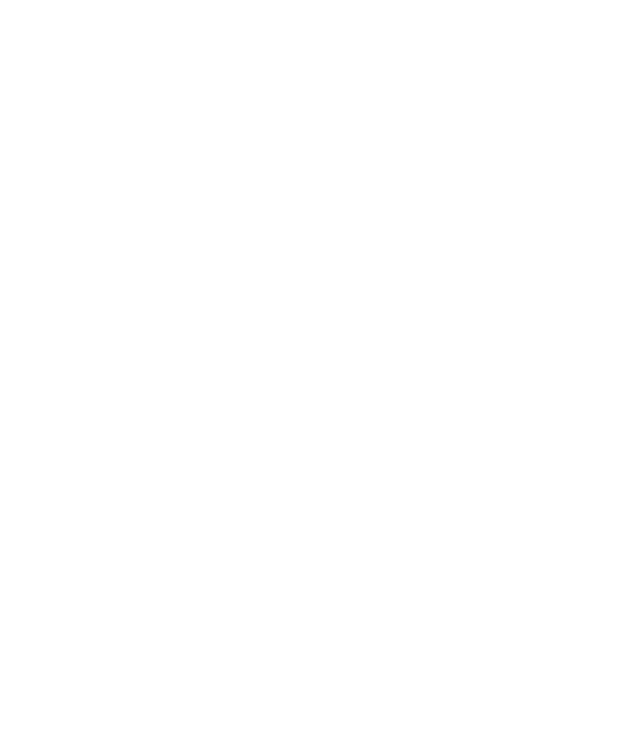
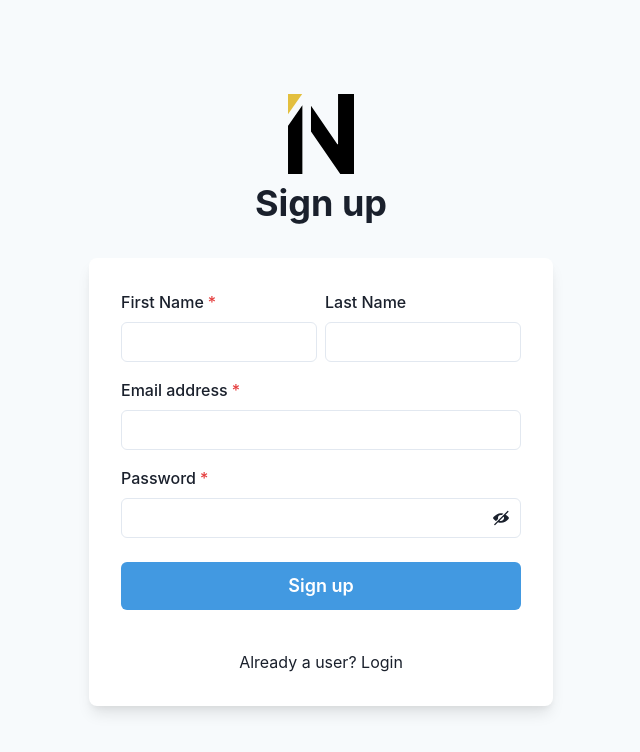
Before and after one commit to Ahmedhnzli/Indigenes-master-master, a React (Create React App) app: page /signup in a window 1280 px wide. Before the commit this address had no page. Shown: the top 752 px of the page, without its empty margins (319-959 px from the left). Built offline with nearby package versions, Linux system fonts and the light colour scheme.

Commit message:
add signup

```diff
--- a/package.json
+++ b/package.json
@@ -3,6 +3,7 @@
   "version": "0.1.0",
   "private": true,
   "dependencies": {
+    "@chakra-ui/icons": "^2.0.4",
     "@chakra-ui/react": "^2.2.4",
     "@emotion/react": "^11.9.3",
     "@emotion/styled": "^11.9.3",
--- a/src/App.js
+++ b/src/App.js
@@ -6,6 +6,7 @@
 import { Main } from './pages/Main';
 import { BrowserRouter as Router, Routes, Route } from 'react-router-dom';
 import {Login} from './pages/Login/Login'
+import SignupCard  from './pages/sign up/Signup';
 
 function App() {
   return (
@@ -14,8 +15,8 @@
       <Routes>
 
       <Route path='/' exact element={ <Main/>} />
-
       <Route path='/login' element={<Login />} />
+      <Route path='/signup' element={<SignupCard/>} />
 
 
 </Routes>
--- a/src/components/Header/Header.jsx
+++ b/src/components/Header/Header.jsx
@@ -3,7 +3,6 @@
   Button,
   Flex,
   HStack,
-  useColorModeValue as mode,
   VisuallyHidden,
   LightMode
 } from '@chakra-ui/react'
@@ -60,9 +59,10 @@
 
                   <NavLink.Desktop><Link to="/login">Sign in</Link>  </NavLink.Desktop>
                 <LightMode>
-                <Button colorScheme="yellow" rounded="5" >
+                <Link to="/signup"> <Button colorScheme="yellow" rounded="5" >
                   Sign up
-                </Button>
+                </Button></Link>
+
                 </LightMode>
                 <ColorModeSwitcher/>
                 </HStack>
--- a/src/components/Header/Logo.jsx
+++ b/src/components/Header/Logo.jsx
@@ -1,4 +1,4 @@
-import { chakra,useColorModeValue } from '@chakra-ui/react'
+import { chakra } from '@chakra-ui/react'
 import * as React from 'react'
 
 export const Logo = (props) => {
--- a/src/pages/Login/Login.jsx
+++ b/src/pages/Login/Login.jsx
@@ -5,7 +5,7 @@
   Checkbox,
   Container,
   Divider,
-  Flex,
+
   FormControl,
   FormLabel,
   Heading,
@@ -17,6 +17,7 @@
   useColorModeValue,
 } from '@chakra-ui/react'
 import * as React from 'react'
+import { Link } from 'react-router-dom'
 import { Logo } from './Logo'
 import { OAuthButtonGroup } from './OAuthButtonGroup'
 import { PasswordField } from './PasswordField'
@@ -37,7 +38,7 @@
       <Stack spacing="6">
         <Center>
 
-        <Logo h={20}/>
+       <Link to="/"><Logo h={20}/></Link>
         </Center>
         <Stack
           spacing={{
--- /dev/null
+++ b/src/pages/sign up/Signup.jsx
@@ -0,0 +1,100 @@
+import {
+  Flex,
+  Box,
+  FormControl,
+  FormLabel,
+  Input,
+  InputGroup,
+  HStack,
+  InputRightElement,
+  Stack,
+  Button,
+  Heading,
+  Text,
+  useColorModeValue,
+
+} from '@chakra-ui/react';
+import { Link } from 'react-router-dom'
+import { useState } from 'react';
+import { ViewIcon, ViewOffIcon } from '@chakra-ui/icons';
+import { Logo } from '../Login/Logo';
+
+export default function SignupCard() {
+  const [showPassword, setShowPassword] = useState(false);
+
+  return (
+    <Flex
+      minH={'100vh'}
+      align={'center'}
+      justify={'center'}
+      bg={useColorModeValue('gray.50', 'gray.800')}>
+      <Stack spacing={8} mx={'auto'} maxW={'lg'} py={12} px={6}>
+        <Stack align={'center'}>
+        <Link to="/"><Logo h={20}/></Link>
+          <Heading fontSize={'4xl'} textAlign={'center'}>
+            Sign up
+          </Heading>
+
+        </Stack>
+        <Box
+          rounded={'lg'}
+          bg={useColorModeValue('white', 'gray.700')}
+          boxShadow={'lg'}
+          p={8}>
+          <Stack spacing={4}>
+            <HStack>
+              <Box>
+                <FormControl id="firstName" isRequired>
+                  <FormLabel>First Name</FormLabel>
+                  <Input type="text" />
+                </FormControl>
+              </Box>
+              <Box>
+                <FormControl id="lastName">
+                  <FormLabel>Last Name</FormLabel>
+                  <Input type="text" />
+                </FormControl>
+              </Box>
+            </HStack>
+            <FormControl id="email" isRequired>
+              <FormLabel>Email address</FormLabel>
+              <Input type="email" />
+            </FormControl>
+            <FormControl id="password" isRequired>
+              <FormLabel>Password</FormLabel>
+              <InputGroup>
+                <Input type={showPassword ? 'text' : 'password'} />
+                <InputRightElement h={'full'}>
+                  <Button
+                    variant={'ghost'}
+                    onClick={() =>
+                      setShowPassword((showPassword) => !showPassword)
+                    }>
+                    {showPassword ? <ViewIcon /> : <ViewOffIcon />}
+                  </Button>
+                </InputRightElement>
+              </InputGroup>
+            </FormControl>
+            <Stack spacing={10} pt={2}>
+              <Button
+                loadingText="Submitting"
+                size="lg"
+                bg={'blue.400'}
+                color={'white'}
+                _hover={{
+                  bg: 'blue.500',
+                }}>
+                Sign up
+              </Button>
+            </Stack>
+            <Stack pt={6}>
+              <Text align={'center'}>
+                Already a user? <Link to ='/login'color={'blue.400'}>Login</Link>
+              </Text>
+            </Stack>
+          </Stack>
+        </Box>
+      </Stack>
+    </Flex>
+  );
+}
```
Also changed, not shown: 1 other file (tests, documents, lock files or other folders).
